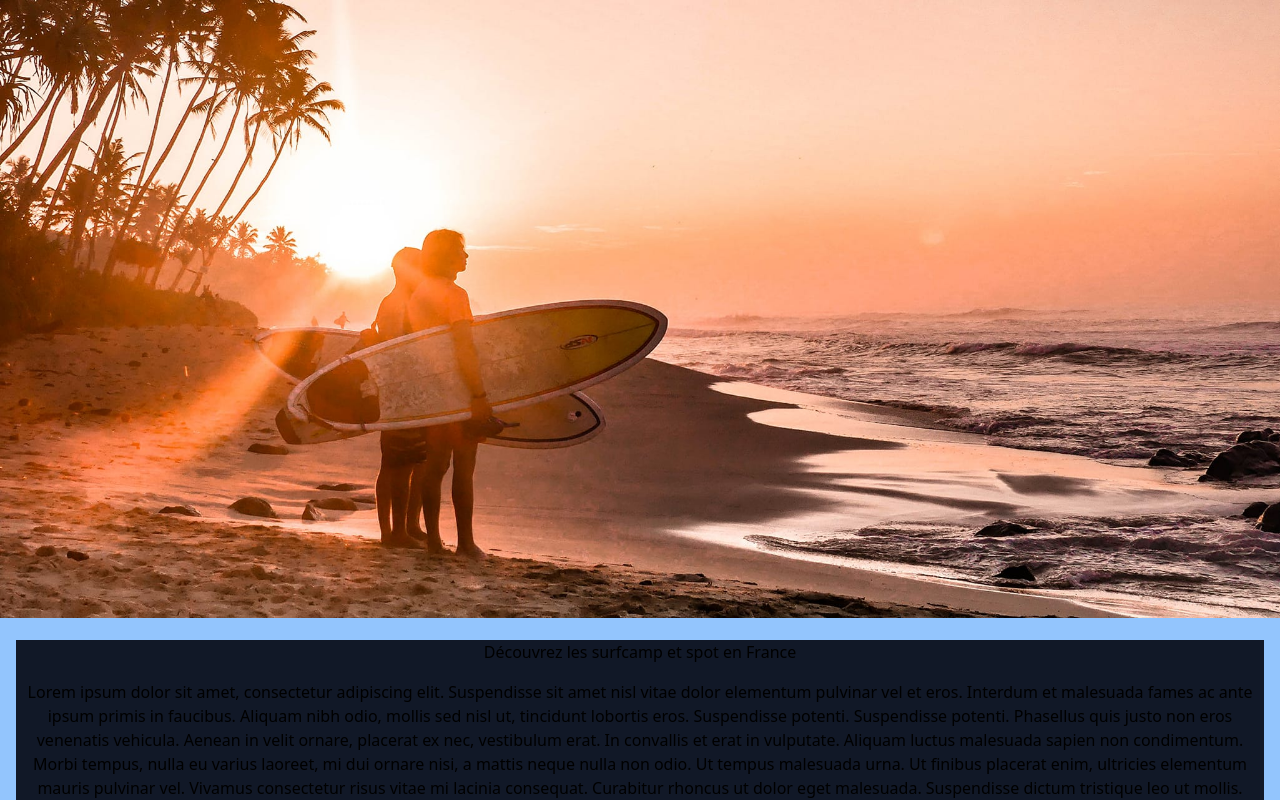
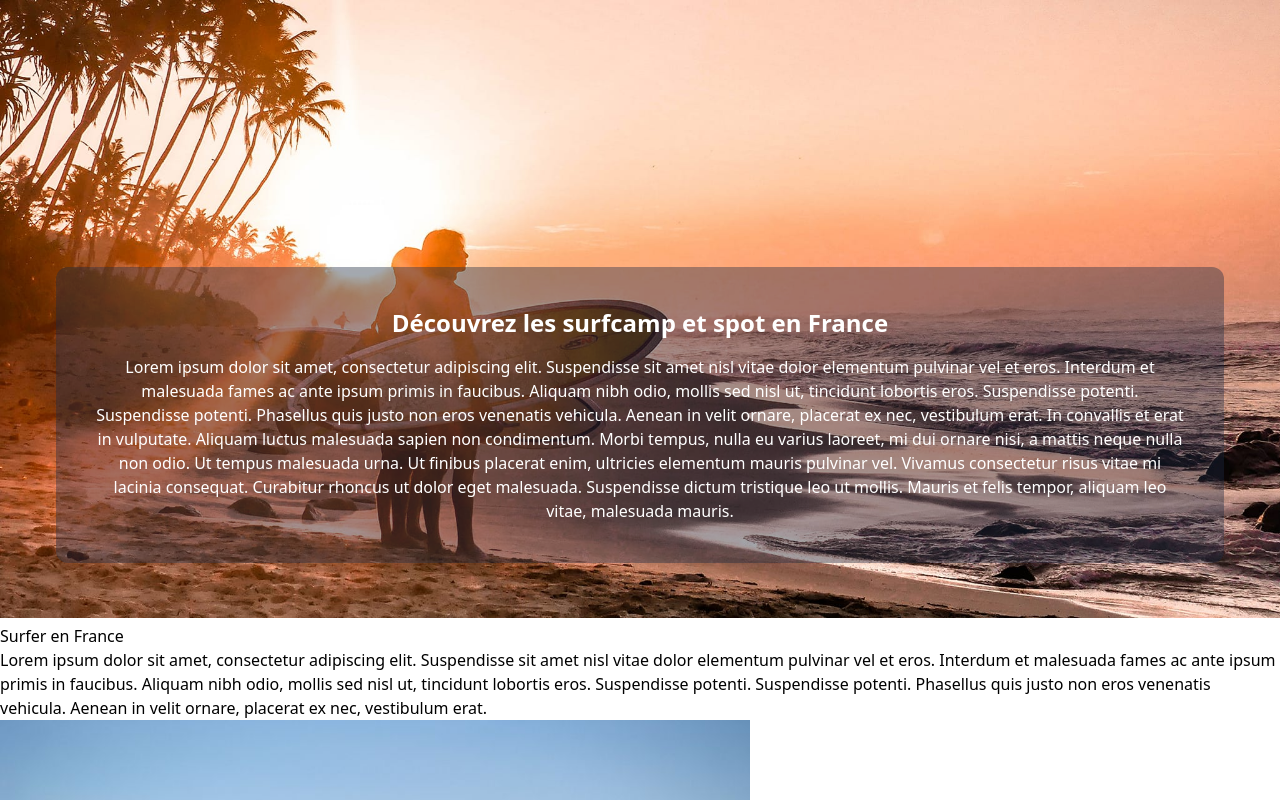
Before and after one commit to WildCodeSchool/btz-0321-p3-surfcamp, a Next.js app: page /countries/1 in a window 1280 px wide. Shown: the top 800 px of the page. Built offline with nearby package versions, Linux system fonts and the light colour scheme.

Commit message:
head updated

```diff
--- a/components/layout/Layout.tsx
+++ b/components/layout/Layout.tsx
@@ -14,9 +14,7 @@ export default function layout({ page, children }: IProps) {
         <link rel="icon" href="/favicon.ico" />
       </Head>
 
-      <div className="flex flex-col w-full min-h-screen bg-blue-300 ">
-        {children}
-      </div>
+      <div className="flex flex-col w-full min-h-screen">{children}</div>
     </div>
   );
 }
--- a/pages/countries/[id].tsx
+++ b/pages/countries/[id].tsx
@@ -16,33 +16,35 @@ function Country() {
   return (
     <div>
       <header></header>
-      <section>
+      <section className="">
+        <div className=" bg-opacity-40">
           <Image
             src="/surfbg.jpg"
             alt="background surf image"
             width={2050}
             height={990}
           />
-        <div className="bg-gray-900 m-4">
-          <h2 className="flex justify-center pb-4">
+          <div className="absolute top-1/3 bg-BlueCamp bg-opacity-40 text-white ml-14 mr-14 p-10 rounded-xl flex-col items-center ">
+            <h2 className="flex justify-center pb-4 font-extrabold text-2xl">
               Découvrez les surfcamp et spot en France
             </h2>
-          <p className="flex text-center">
-            Lorem ipsum dolor sit amet, consectetur adipiscing elit. Suspendisse
-            sit amet nisl vitae dolor elementum pulvinar vel et eros. Interdum
-            et malesuada fames ac ante ipsum primis in faucibus. Aliquam nibh
-            odio, mollis sed nisl ut, tincidunt lobortis eros. Suspendisse
-            potenti. Suspendisse potenti. Phasellus quis justo non eros
-            venenatis vehicula. Aenean in velit ornare, placerat ex nec,
-            vestibulum erat. In convallis et erat in vulputate. Aliquam luctus
-            malesuada sapien non condimentum. Morbi tempus, nulla eu varius
-            laoreet, mi dui ornare nisi, a mattis neque nulla non odio. Ut
-            tempus malesuada urna. Ut finibus placerat enim, ultricies elementum
-            mauris pulvinar vel. Vivamus consectetur risus vitae mi lacinia
-            consequat. Curabitur rhoncus ut dolor eget malesuada. Suspendisse
-            dictum tristique leo ut mollis. Mauris et felis tempor, aliquam leo
-            vitae, malesuada mauris.
+            <p className="flex text-center text-base">
+              Lorem ipsum dolor sit amet, consectetur adipiscing elit.
+              Suspendisse sit amet nisl vitae dolor elementum pulvinar vel et
+              eros. Interdum et malesuada fames ac ante ipsum primis in
+              faucibus. Aliquam nibh odio, mollis sed nisl ut, tincidunt
+              lobortis eros. Suspendisse potenti. Suspendisse potenti. Phasellus
+              quis justo non eros venenatis vehicula. Aenean in velit ornare,
+              placerat ex nec, vestibulum erat. In convallis et erat in
+              vulputate. Aliquam luctus malesuada sapien non condimentum. Morbi
+              tempus, nulla eu varius laoreet, mi dui ornare nisi, a mattis
+              neque nulla non odio. Ut tempus malesuada urna. Ut finibus
+              placerat enim, ultricies elementum mauris pulvinar vel. Vivamus
+              consectetur risus vitae mi lacinia consequat. Curabitur rhoncus ut
+              dolor eget malesuada. Suspendisse dictum tristique leo ut mollis.
+              Mauris et felis tempor, aliquam leo vitae, malesuada mauris.
             </p>
+          </div>
         </div>
       </section>
       <section>
```
Lines whose indentation alone changed are shown as unchanged.
